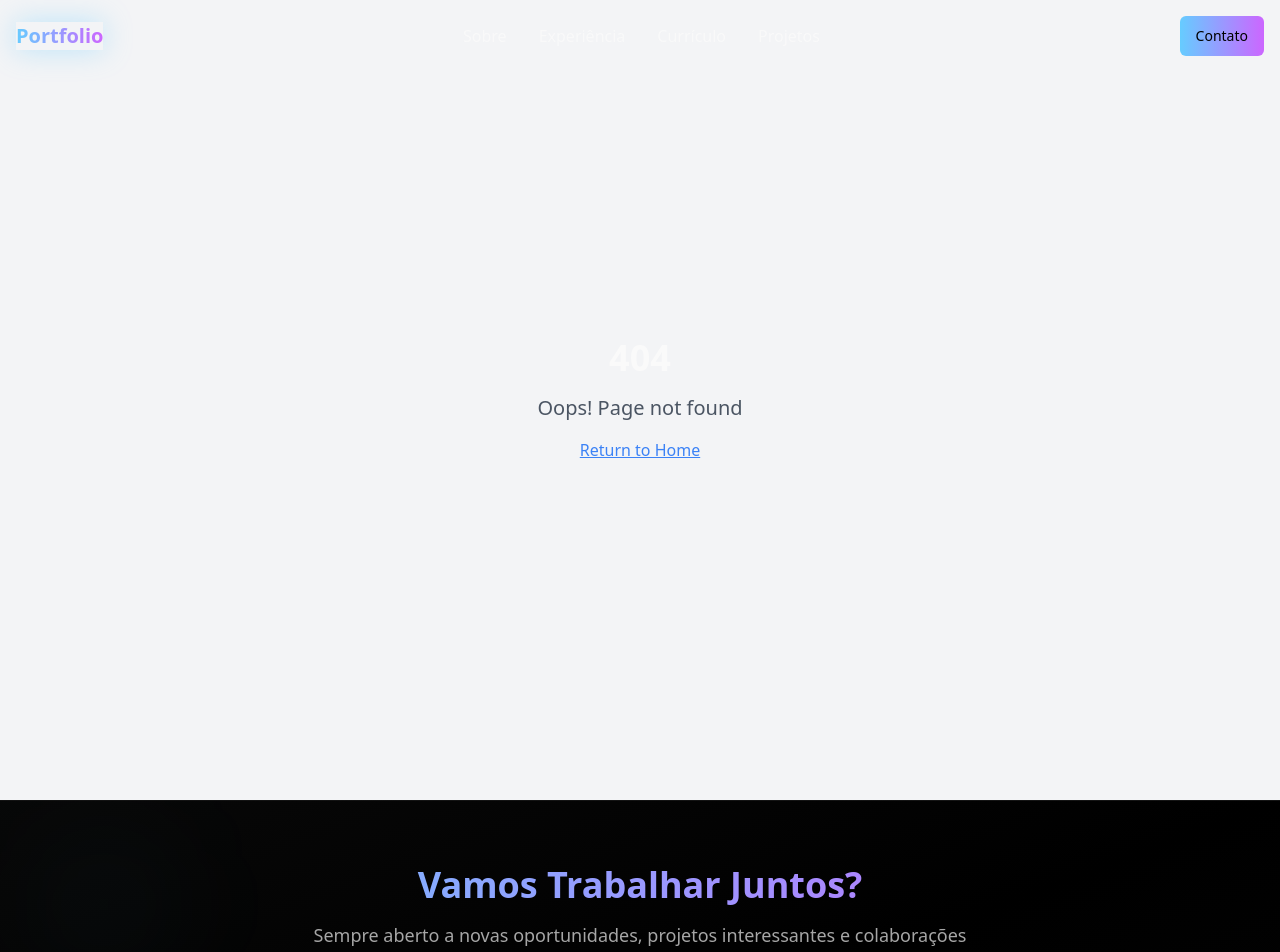
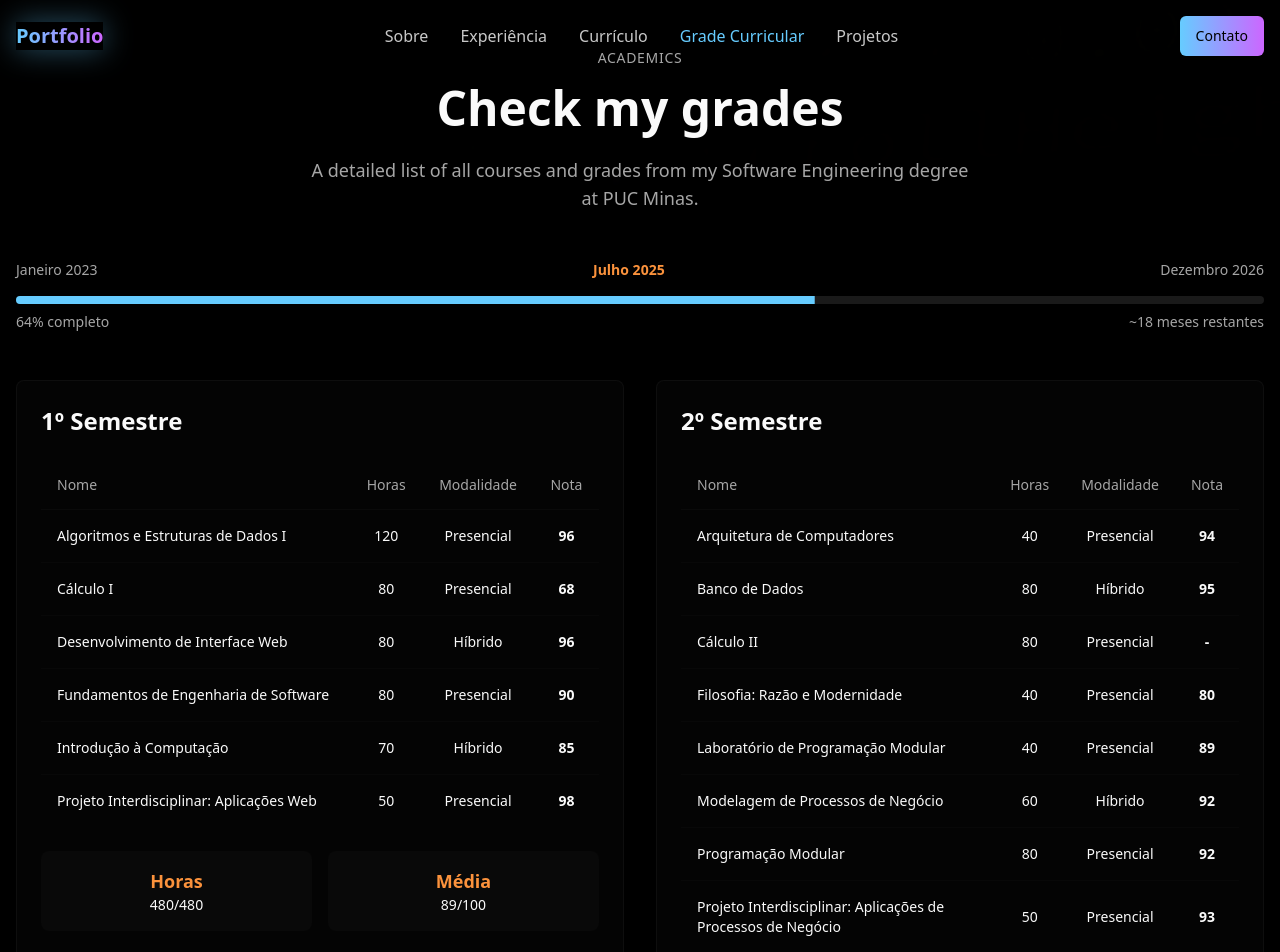
Before and after one commit to kayqueallan/meu-portifolio, a React (Vite) app: page /grade-curricular in a window 1280 px wide. Shown: the top 952 px of the page. Built offline with nearby package versions, Linux system fonts and the light colour scheme.

Commit message:
Add academics section
The user wants to add an academics section to display their curriculum. They also want to redesign the homepage to be more engaging, referencing a provided style.

```diff
--- a/src/App.tsx
+++ b/src/App.tsx
@@ -11,6 +11,7 @@ import ExperiencePage from "./pages/ExperiencePage";
 import ResumePage from "./pages/ResumePage";
 import ProjectsPage from "./pages/ProjectsPage";
 import ContactPage from "./pages/ContactPage";
+import AcademicsPage from "./pages/AcademicsPage";
 import NotFound from "./pages/NotFound";
 
 const queryClient = new QueryClient();
@@ -30,6 +31,7 @@ const App = () => (
               <Route path="/experiencias" element={<ExperiencePage />} />
               <Route path="/curriculo" element={<ResumePage />} />
               <Route path="/projetos" element={<ProjectsPage />} />
+              <Route path="/grade-curricular" element={<AcademicsPage />} />
               <Route path="/contato" element={<ContactPage />} />
               {/* ADD ALL CUSTOM ROUTES ABOVE THE CATCH-ALL "*" ROUTE */}
               <Route path="*" element={<NotFound />} />
--- a/src/components/Header.tsx
+++ b/src/components/Header.tsx
@@ -56,6 +56,16 @@ const Header = () => {
               Currículo
             </Link>
             <Link
+              to="/grade-curricular"
+              className={`transition-colors story-link ${
+                location.pathname === '/grade-curricular'
+                  ? 'text-primary'
+                  : 'text-foreground/80 hover:text-primary'
+              }`}
+            >
+              Grade Curricular
+            </Link>
+            <Link
               to="/projetos"
               className={`transition-colors story-link ${
                 location.pathname === '/projetos'
--- a/src/index.css
+++ b/src/index.css
@@ -7,8 +7,8 @@ All colors MUST be HSL.
 */
 
 @layer base {
-  :root {
-    /* Pure black theme */
+:root {
+    /* Pure black theme with orange accents for academics */
     --background: 0 0% 0%;
     --foreground: 0 0% 98%;
 
@@ -41,10 +41,15 @@ All colors MUST be HSL.
     --hero-bg: 0 0% 0%;
     --section-bg: 0 0% 2%;
 
+    /* Orange theme for academic pages */
+    --orange: 28 100% 60%;
+    --orange-muted: 28 100% 20%;
+
     --gradient-primary: linear-gradient(135deg, hsl(var(--primary)), hsl(var(--accent)));
     --gradient-hero: linear-gradient(135deg, hsl(var(--hero-bg)), hsl(var(--primary-muted)));
     --gradient-card: linear-gradient(145deg, hsl(var(--card)), hsl(var(--muted)));
     --gradient-animated: linear-gradient(-45deg, hsl(var(--primary)), hsl(var(--accent)), hsl(var(--primary)), hsl(var(--accent)));
+    --gradient-orange: linear-gradient(135deg, hsl(var(--orange)), hsl(var(--orange-muted)));
 
     --shadow-soft: 0 4px 20px -2px hsl(var(--primary) / 0.3);
     --shadow-medium: 0 8px 30px -4px hsl(var(--primary) / 0.4);
--- /dev/null
+++ b/src/pages/AcademicsPage.tsx
@@ -0,0 +1,171 @@
+import { Card } from "@/components/ui/card";
+import { Progress } from "@/components/ui/progress";
+import codingGif from "@/assets/coding-background.gif";
+import {
+  Table,
+  TableBody,
+  TableCell,
+  TableHead,
+  TableHeader,
+  TableRow,
+} from "@/components/ui/table";
+
+const AcademicsPage = () => {
+  const firstSemesterCourses = [
+    { name: "Algoritmos e Estruturas de Dados I", hours: 120, modality: "Presencial", grade: 96 },
+    { name: "Cálculo I", hours: 80, modality: "Presencial", grade: 68 },
+    { name: "Desenvolvimento de Interface Web", hours: 80, modality: "Híbrido", grade: 96 },
+    { name: "Fundamentos de Engenharia de Software", hours: 80, modality: "Presencial", grade: 90 },
+    { name: "Introdução à Computação", hours: 70, modality: "Híbrido", grade: 85 },
+    { name: "Projeto Interdisciplinar: Aplicações Web", hours: 50, modality: "Presencial", grade: 98 },
+  ];
+
+  const secondSemesterCourses = [
+    { name: "Arquitetura de Computadores", hours: 40, modality: "Presencial", grade: 94 },
+    { name: "Banco de Dados", hours: 80, modality: "Híbrido", grade: 95 },
+    { name: "Cálculo II", hours: 80, modality: "Presencial", grade: null },
+    { name: "Filosofia: Razão e Modernidade", hours: 40, modality: "Presencial", grade: 80 },
+    { name: "Laboratório de Programação Modular", hours: 40, modality: "Presencial", grade: 89 },
+    { name: "Modelagem de Processos de Negócio", hours: 60, modality: "Híbrido", grade: 92 },
+    { name: "Programação Modular", hours: 80, modality: "Presencial", grade: 92 },
+    { name: "Projeto Interdisciplinar: Aplicações de Processos de Negócio", hours: 50, modality: "Presencial", grade: 93 },
+  ];
+
+  const firstSemesterStats = {
+    totalHours: 480,
+    completedHours: 480,
+    gradeAvg: 89
+  };
+
+  const secondSemesterStats = {
+    totalHours: 470,
+    completedHours: 390,
+    gradeAvg: 91
+  };
+
+  const progressPercentage = 64;
+
+  return (
+    <div className="min-h-screen relative overflow-hidden">
+      {/* Animated GIF Background */}
+      <div
+        className="absolute inset-0 opacity-5 bg-cover bg-center bg-no-repeat"
+        style={{
+          backgroundImage: `url(${codingGif})`,
+        }}
+      />
+
+      {/* Overlay */}
+      <div className="absolute inset-0 bg-background/95" />
+
+      <div className="relative z-10 py-12 px-4 max-w-7xl mx-auto">
+        {/* Header */}
+        <div className="text-center mb-12">
+          <p className="text-sm uppercase tracking-wider text-muted-foreground mb-4">ACADEMICS</p>
+          <h1 className="text-4xl md:text-5xl font-bold text-foreground mb-6">
+            Check my grades
+          </h1>
+          <p className="text-lg text-muted-foreground max-w-2xl mx-auto">
+            A detailed list of all courses and grades from my Software
+            Engineering degree at PUC Minas.
+          </p>
+        </div>
+
+        {/* Progress Timeline */}
+        <div className="mb-12">
+          <div className="flex justify-between items-center mb-4">
+            <span className="text-sm text-muted-foreground">Janeiro 2023</span>
+            <span className="text-sm font-semibold text-orange-400">Julho 2025</span>
+            <span className="text-sm text-muted-foreground">Dezembro 2026</span>
+          </div>
+          <Progress value={progressPercentage} className="h-2 mb-2" />
+          <div className="flex justify-between items-center">
+            <span className="text-sm text-muted-foreground">{progressPercentage}% completo</span>
+            <span className="text-sm text-muted-foreground">~18 meses restantes</span>
+          </div>
+        </div>
+
+        {/* Semesters Grid */}
+        <div className="grid md:grid-cols-2 gap-8">
+          {/* 1st Semester */}
+          <Card className="p-6 bg-card/50 backdrop-blur-sm border-border/30">
+            <h2 className="text-2xl font-bold text-foreground mb-6">1º Semestre</h2>
+
+            <Table>
+              <TableHeader>
+                <TableRow className="border-border/20">
+                  <TableHead className="text-muted-foreground">Nome</TableHead>
+                  <TableHead className="text-muted-foreground text-center">Horas</TableHead>
+                  <TableHead className="text-muted-foreground text-center">Modalidade</TableHead>
+                  <TableHead className="text-muted-foreground text-center">Nota</TableHead>
+                </TableRow>
+              </TableHeader>
+              <TableBody>
+                {firstSemesterCourses.map((course, index) => (
+                  <TableRow key={index} className="border-border/10">
+                    <TableCell className="font-medium">{course.name}</TableCell>
+                    <TableCell className="text-center">{course.hours}</TableCell>
+                    <TableCell className="text-center">{course.modality}</TableCell>
+                    <TableCell className="text-center font-semibold">{course.grade}</TableCell>
+                  </TableRow>
+                ))}
+              </TableBody>
+            </Table>
+
+            <div className="grid grid-cols-2 gap-4 mt-6">
+              <div className="text-center p-4 bg-muted/30 rounded-lg">
+                <p className="text-orange-400 font-bold text-lg">Horas</p>
+                <p className="text-foreground text-sm">{firstSemesterStats.completedHours}/{firstSemesterStats.totalHours}</p>
+              </div>
+              <div className="text-center p-4 bg-muted/30 rounded-lg">
+                <p className="text-orange-400 font-bold text-lg">Média</p>
+                <p className="text-foreground text-sm">{firstSemesterStats.gradeAvg}/100</p>
+              </div>
+            </div>
+          </Card>
+
+          {/* 2nd Semester */}
+          <Card className="p-6 bg-card/50 backdrop-blur-sm border-border/30">
+            <h2 className="text-2xl font-bold text-foreground mb-6">2º Semestre</h2>
+
+            <Table>
+              <TableHeader>
+                <TableRow className="border-border/20">
+                  <TableHead className="text-muted-foreground">Nome</TableHead>
+                  <TableHead className="text-muted-foreground text-center">Horas</TableHead>
+                  <TableHead className="text-muted-foreground text-center">Modalidade</TableHead>
+                  <TableHead className="text-muted-foreground text-center">Nota</TableHead>
+                </TableRow>
+              </TableHeader>
+              <TableBody>
+                {secondSemesterCourses.map((course, index) => (
+                  <TableRow key={index} className="border-border/10">
+                    <TableCell className="font-medium">{course.name}</TableCell>
+                    <TableCell className="text-center">{course.hours}</TableCell>
+                    <TableCell className="text-center">{course.modality}</TableCell>
+                    <TableCell className="text-center font-semibold">
+                      {course.grade || "-"}
+                    </TableCell>
+                  </TableRow>
+                ))}
+              </TableBody>
+            </Table>
+
+            <div className="grid grid-cols-2 gap-4 mt-6">
+              <div className="text-center p-4 bg-muted/30 rounded-lg">
+                <p className="text-orange-400 font-bold text-lg">Horas</p>
+                <p className="text-foreground text-sm">{secondSemesterStats.completedHours}/{secondSemesterStats.totalHours}</p>
+              </div>
+              <div className="text-center p-4 bg-muted/30 rounded-lg">
+                <p className="text-orange-400 font-bold text-lg">Média</p>
+                <p className="text-foreground text-sm">{secondSemesterStats.gradeAvg}/100</p>
+              </div>
+            </div>
+          </Card>
+        </div>
+      </div>
+    </div>
+  );
+};
+
+export default AcademicsPage;
--- a/src/pages/Home.tsx
+++ b/src/pages/Home.tsx
@@ -1,122 +1,99 @@
 import profilePhoto from "@/assets/profile-photo.jpg";
 import codingGif from "@/assets/coding-background.gif";
 import { Link } from "react-router-dom";
+import { Github, Linkedin, Twitter, MapPin } from "lucide-react";
 
 const Home = () => {
-  const technologies = [
-    { name: "JavaScript", years: "+5 anos" },
-    { name: "React", years: "4 anos" },
-    { name: "Node.js", years: "3 anos" },
-    { name: "TypeScript", years: "3 anos" },
-    { name: "Python", years: "2 anos" },
-    { name: "PostgreSQL", years: "3 anos" },
-    { name: "Docker", years: "2 anos" },
-    { name: "AWS", years: "2 anos" },
-    { name: "Next.js", years: "2 anos" },
-    { name: "Tailwind CSS", years: "3 anos" },
+  const socialLinks = [
+    { name: "LinkedIn", icon: Linkedin, url: "#" },
+    { name: "GitHub", icon: Github, url: "#" },
+    { name: "Twitter", icon: Twitter, url: "#" },
   ];
 
   return (
-    <div className="min-h-screen bg-background flex">
+    <div className="min-h-screen bg-background relative overflow-hidden">
       {/* Animated GIF Background */}
       <div
-        className="fixed inset-0 opacity-5 bg-cover bg-center bg-no-repeat"
+        className="absolute inset-0 opacity-5 bg-cover bg-center bg-no-repeat"
         style={{
           backgroundImage: `url(${codingGif})`,
         }}
       />
 
-      {/* Left Sidebar */}
-      <aside className="w-80 bg-card/30 backdrop-blur-sm border-r border-border/20 p-8 flex flex-col items-center relative z-10">
-        {/* Profile Photo */}
-        <div className="w-48 h-48 rounded-full overflow-hidden border-4 border-primary/20 mb-6 animate-float">
-          <img
-            src={profilePhoto}
-            alt="Minha foto de perfil"
-            className="w-full h-full object-cover"
-          />
-        </div>
-
-        {/* Name and Title */}
-        <div className="text-center mb-8">
-          <h1 className="text-3xl font-bold text-primary mb-2">Seu Nome</h1>
-          <p className="text-sm text-muted-foreground uppercase tracking-wider">SOFTWARE ENGINEER</p>
-        </div>
-
-        {/* Navigation Menu */}
-        <nav className="w-full space-y-4">
-          <Link
-            to="/sobre"
-            className="flex items-center text-muted-foreground hover:text-primary transition-colors py-2 border-b border-border/10 hover:border-primary/30"
-          >
-            <span className="mr-3">—</span>
-            <span className="text-sm uppercase tracking-wide">SOBRE</span>
-          </Link>
-          <Link
-            to="/experiencias"
-            className="flex items-center text-muted-foreground hover:text-primary transition-colors py-2 border-b border-border/10 hover:border-primary/30"
-          >
-            <span className="mr-3">—</span>
-            <span className="text-sm uppercase tracking-wide">EXPERIÊNCIA</span>
-          </Link>
-          <Link
-            to="/curriculo"
-            className="flex items-center text-muted-foreground hover:text-primary transition-colors py-2 border-b border-border/10 hover:border-primary/30"
-          >
-            <span className="mr-3">—</span>
-            <span className="text-sm uppercase tracking-wide">CURRÍCULO</span>
-          </Link>
-          <Link
-            to="/projetos"
-            className="flex items-center text-muted-foreground hover:text-primary transition-colors py-2 border-b border-border/10 hover:border-primary/30"
-          >
-            <span className="mr-3">—</span>
-            <span className="text-sm uppercase tracking-wide">PROJETOS</span>
-          </Link>
-        </nav>
-      </aside>
+      {/* Overlay */}
+      <div className="absolute inset-0 bg-background/90" />
 
       {/* Main Content */}
-      <main className="flex-1 p-12 relative z-10">
-        <div className="max-w-4xl">
-          <div className="mb-12">
-            <h2 className="text-5xl font-bold text-foreground mb-8">
-              Olá! Eu sou Desenvolvedor. <span className="inline-block animate-bounce">👋</span>
+      <div className="relative z-10 min-h-screen flex items-center">
+        <div className="container mx-auto px-6 lg:px-12">
+          <div className="grid lg:grid-cols-2 gap-12 lg:gap-20 items-center">
+
+            {/* Left Column - Text Content */}
+            <div className="space-y-8">
+              <div>
+                <h1 className="text-5xl lg:text-6xl font-bold text-foreground mb-4">
+                  Seu Nome
+                </h1>
+                <h2 className="text-2xl lg:text-3xl text-primary font-semibold mb-6">
+                  MERN Full Stack Expert
                 </h2>
+              </div>
 
               <div className="space-y-6 text-lg text-muted-foreground leading-relaxed">
                 <p>
-                Minha jornada no mundo digital começou há alguns anos, quando descobri minha paixão por criar soluções inovadoras e experiências digitais excepcionais.
-                Isso despertou meu interesse por tecnologia e comunidades online.
+                  Sou um desenvolvedor full stack especializado em MERN com paixão por transformar visões em realidade digital.
                 </p>
 
                 <p>
-                Poucos anos depois, mergulhei no desenvolvimento web e mobile, e desde então tenho me dedicado a criar aplicações robustas e escaláveis.
-                Ao longo dos anos, construí e mantive diversos projetos, desde pequenas aplicações até <span className="text-primary font-semibold">sistemas complexos de grande escala</span>,
-                atendendo milhares de usuários ativos.
+                  Como desenvolvedor de software experiente com mais de 5 anos de experiência, sirvo a indústria como especialista freelancer.
+                  Minha paixão está em aproveitar a tecnologia para resolver problemas complexos e impulsionar resultados positivos de negócios.
+                  Com expertise em várias linguagens, ferramentas e frameworks, foco em entregar resultados de alta qualidade no prazo e ajudar meus clientes a vencer.
                 </p>
+              </div>
 
-              <p>
-                Atualmente, estou focado em avançar minha carreira como Engenheiro de Software, especializando-me em tecnologias modernas e metodologias ágeis,
-                canalizando minhas habilidades e experiência para novos desafios e projetos empolgantes.
-              </p>
+              {/* Location */}
+              <div className="flex items-center gap-2 text-muted-foreground">
+                <MapPin className="w-5 h-5 text-primary" />
+                <span>São Paulo, Brasil</span>
+              </div>
+
+              {/* Social Links */}
+              <div className="flex flex-wrap gap-6">
+                {socialLinks.map((social) => (
+                  <Link
+                    key={social.name}
+                    to={social.url}
+                    className="flex items-center gap-2 text-muted-foreground hover:text-primary transition-colors duration-200"
+                  >
+                    <social.icon className="w-5 h-5" />
+                    <span className="text-sm font-medium">{social.name}</span>
+                  </Link>
+                ))}
               </div>
             </div>
 
-          {/* Technology Tags */}
-          <div className="flex flex-wrap gap-3">
-            {technologies.map((tech) => (
-              <div
-                key={tech.name}
-                className="bg-primary/10 border border-primary/20 rounded-md px-4 py-2 hover:bg-primary/20 transition-colors duration-200"
-              >
-                <span className="text-primary font-medium text-sm">{tech.name}</span>
-                <span className="text-muted-foreground text-xs ml-2">{tech.years}</span>
-              </div>
-            ))}
+            {/* Right Column - Profile Image */}
+            <div className="flex justify-center lg:justify-end">
+              <div className="relative">
+                {/* Gradient Background */}
+                <div className="absolute inset-0 bg-gradient-to-br from-primary/30 via-accent/20 to-primary/10 rounded-2xl blur-xl transform rotate-6"></div>
+
+                {/* Profile Photo Container */}
+                <div className="relative w-80 h-96 lg:w-96 lg:h-[480px] rounded-2xl overflow-hidden border border-border/20 bg-gradient-to-br from-primary/20 to-accent/20 animate-float">
+                  <img
+                    src={profilePhoto}
+                    alt="Foto de perfil profissional"
+                    className="w-full h-full object-cover"
+                  />
+
+                  {/* Overlay gradient */}
+                  <div className="absolute inset-0 bg-gradient-to-t from-background/20 to-transparent"></div>
                 </div>
               </div>
-      </main>
+            </div>
+          </div>
+        </div>
+      </div>
     </div>
   );
 };
--- a/tailwind.config.ts
+++ b/tailwind.config.ts
@@ -55,6 +55,10 @@ export default {
 				},
 				'hero-bg': 'hsl(var(--hero-bg))',
 				'section-bg': 'hsl(var(--section-bg))',
+				orange: {
+					DEFAULT: 'hsl(var(--orange))',
+					muted: 'hsl(var(--orange-muted))'
+				},
 				sidebar: {
 					DEFAULT: 'hsl(var(--sidebar-background))',
 					foreground: 'hsl(var(--sidebar-foreground))',
```
Lines whose indentation alone changed are shown as unchanged.
